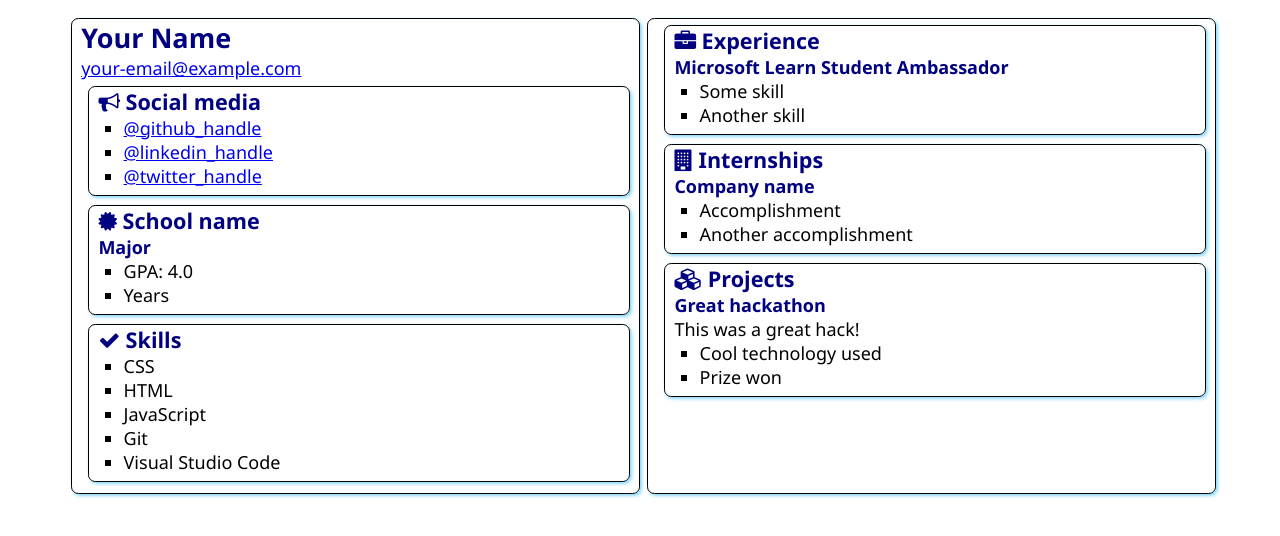
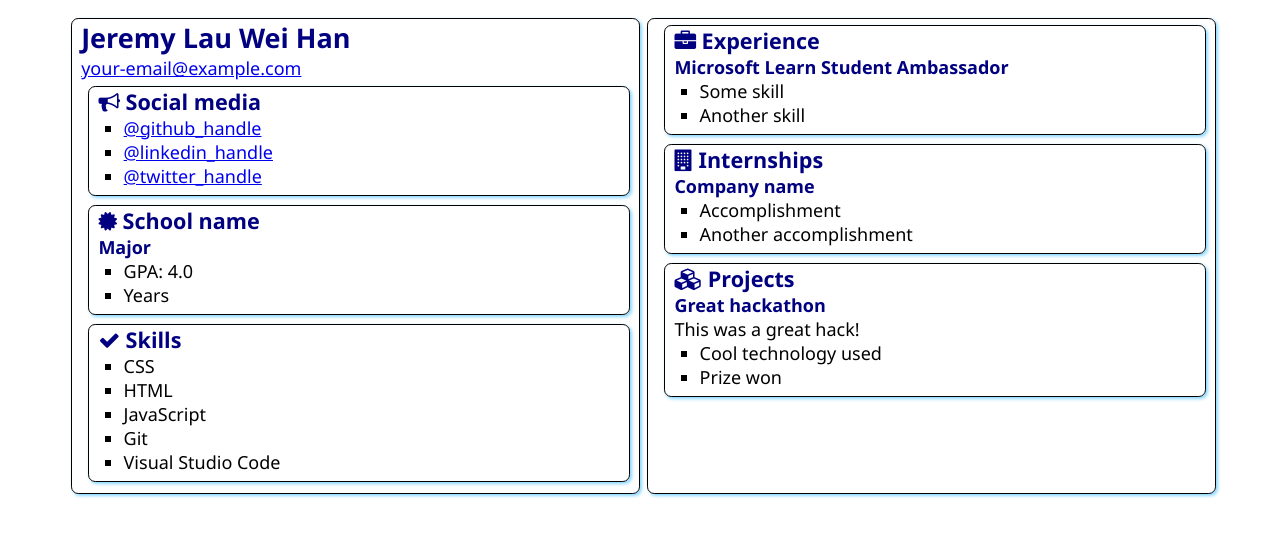
Before and after one commit to jeremylau-tech/SATechnicalOnboarding, a plain HTML site: page src/index.html in a window 1280 px wide. Drawn offline with Linux system fonts and the light colour scheme.

Commit message:
Added My Name
Change to actual name.

```diff
--- a/src/index.html
+++ b/src/index.html
@@ -12,7 +12,7 @@
 <body>
     <main>
         <article class="box">
-            <h1>Your Name</h1>
+            <h1>Jeremy Lau Wei Han</h1>
             <div><a href="mailto:your.email@example.com">your-email@example.com</a></div>
 
             <section class="box">
```
